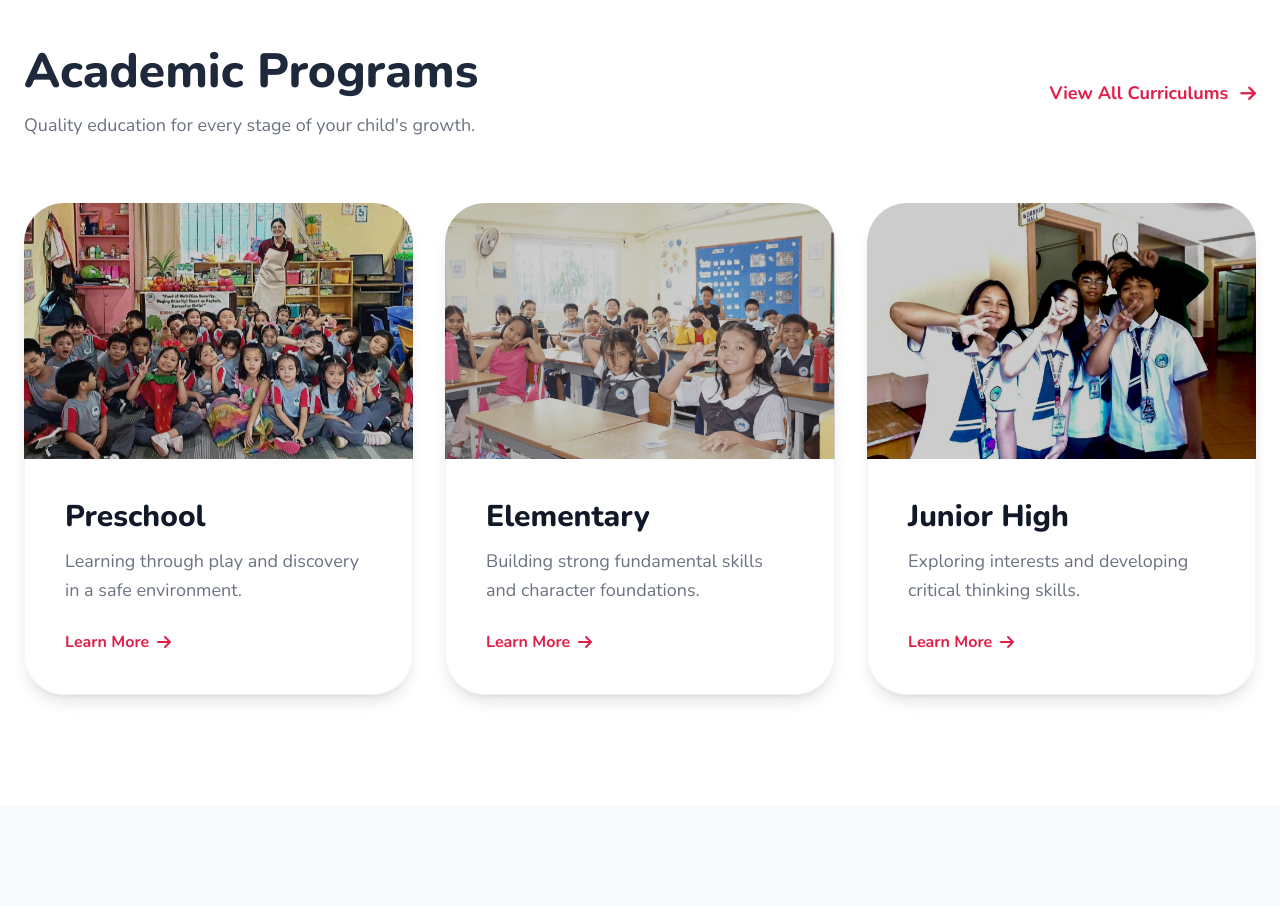
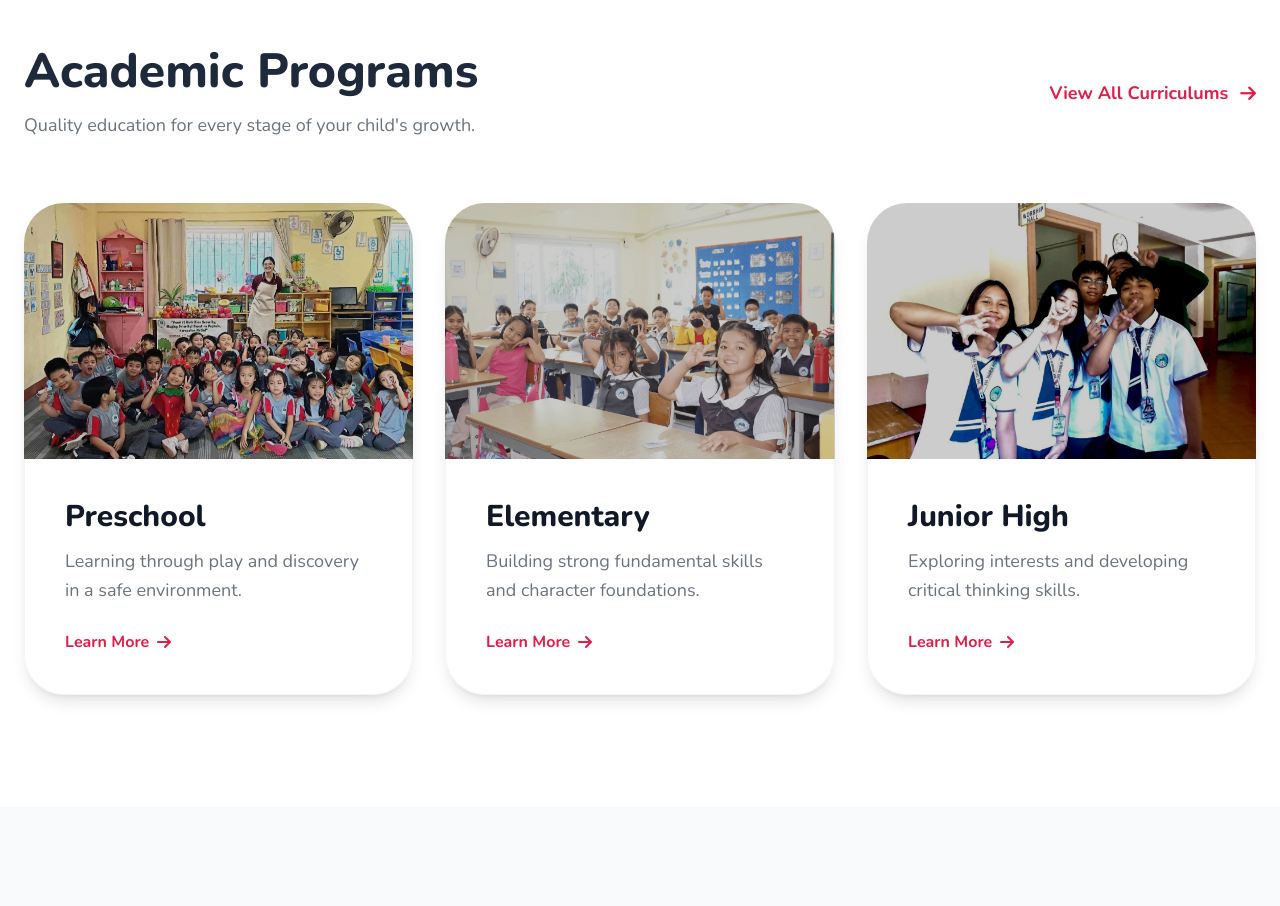
Before and after one commit to roparkinfiniq/love-and-serve-christian-school, a React (Vite) app: page / in a window 1280 px wide. Shown: the part 2220-3126 px from the top of the page. Built offline with nearby package versions, Linux system fonts and the light colour scheme; no server answers; the database is empty.

Commit message:
fix: Academic Programs 내 Preschool 이미지 호버 줌(hover:scale-[1.20]) 표준 유틸리티 임의 클래스 규격 보정 픽스

```diff
--- a/components/Programs.tsx
+++ b/components/Programs.tsx
@@ -56,9 +56,9 @@ const Programs: React.FC<ProgramsProps> = ({ onProgramClick, onViewAll }) => {
               <img
                 src={p.image}
                 alt={p.title}
-                className={`w-full h-full object-cover transition-transform duration-700 transform-gpu will-change-transform antialiased [backface-visibility:hidden] ${
+                className={`w-full h-full object-cover transition-transform duration-700 ease-in-out transform-gpu will-change-transform antialiased [backface-visibility:hidden] ${
                   p.id === 'preschool'
-                    ? 'object-bottom scale-125 origin-bottom group-hover:scale-135'
+                    ? 'object-bottom scale-105 origin-bottom group-hover:scale-[1.20]'
                     : 'group-hover:scale-110'
                 }`}
               />
```
